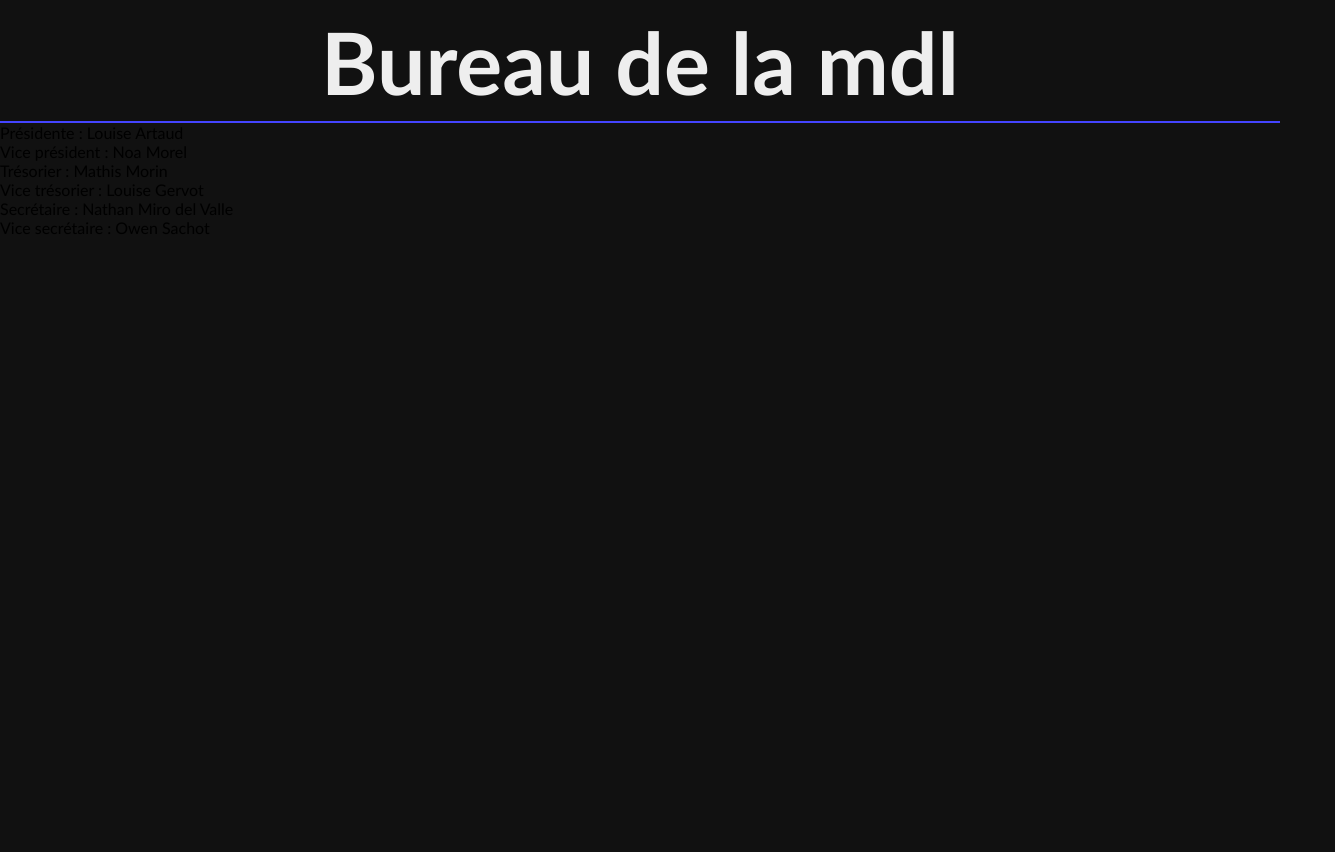
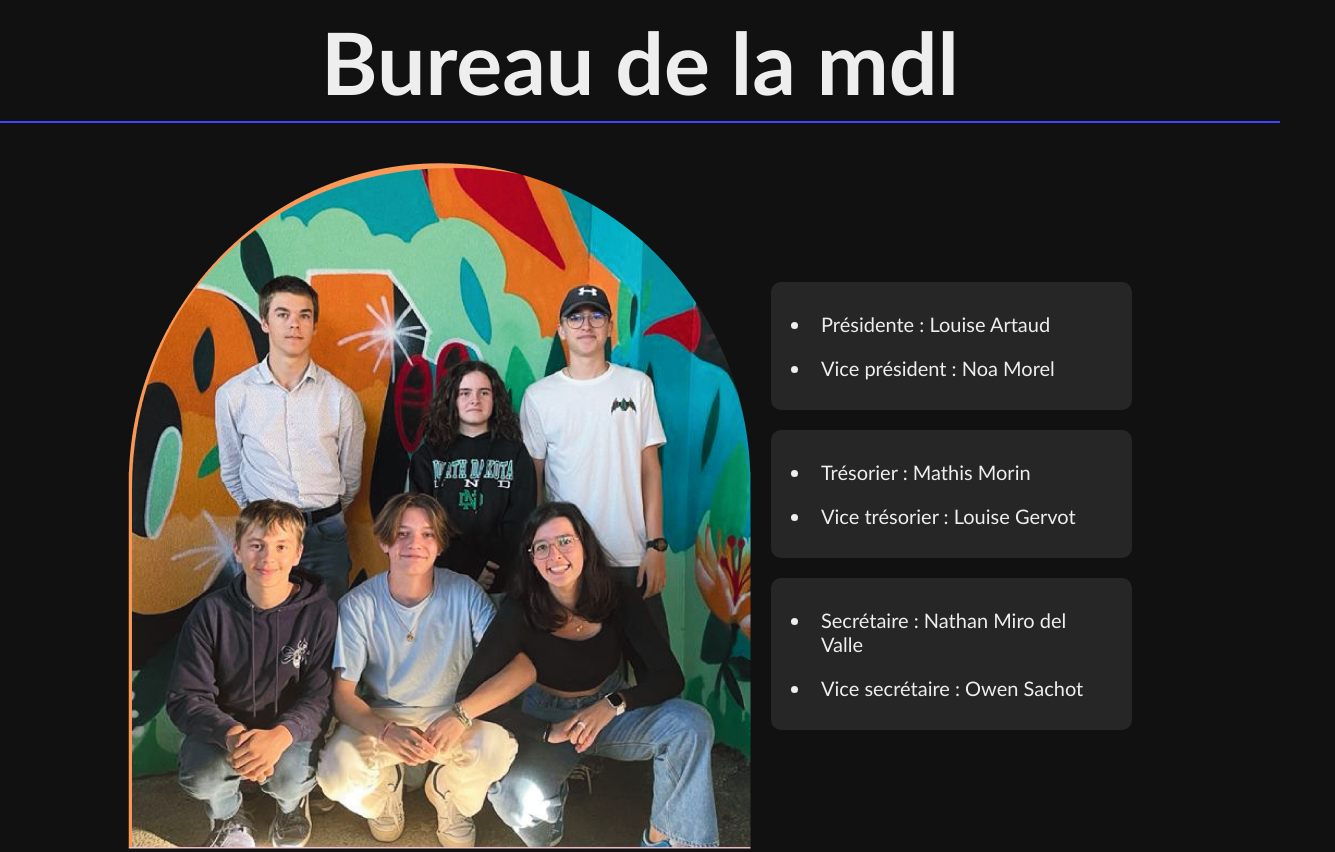
Before and after one commit to pierrbt/MDL-Livet, a website: page presentation.html in a window 1280 px wide. Shown: the top 852 px of the page, 1335 px wide, since content can reach past the window. Before the commit the page ends 800 px from the top, so only its background shows below. Drawn offline with Linux system fonts and the light colour scheme.

Commit message:
feat: presentation

```diff
--- /dev/null
+++ b/css/presentation.css
@@ -0,0 +1,31 @@
+section {
+    margin: 20px auto;
+    width: 80%;
+    padding: 20px;
+    display: flex;
+    flex-direction: row;
+    justify-content: space-evenly;
+    align-items: center;
+}
+
+ul {
+    padding: 20px;
+    background: #262626;
+    border-radius: 10px;
+    margin: 20px;
+}
+
+li {
+    padding: 10px;
+    margin-left: 20px;
+    color: #eee;
+    font-size: 20px;
+}
+
+/* Sur mobile, on met en column stretch */
+@media (max-width: 768px) {
+    section {
+        flex-direction: column;
+        align-items: stretch;
+    }
+}
--- a/presentation.html
+++ b/presentation.html
@@ -1,20 +1,19 @@
 <!doctype html>
 <html lang="en">
 <head>
-    <meta charset="UTF-8" />
-    <meta name="viewport" content="width=device-width, initial-scale=1.0" />
+  <meta charset="UTF-8"/>
+  <meta name="viewport" content="width=device-width, initial-scale=1.0"/>
   <title>Présentation de la MDL</title>
   <script src="/js/presentation.js" defer async></script>
 
-    <link href="/css/presentation.css" rel="stylesheet" />
-    <link href="css/header.css" rel="stylesheet" />
+  <link href="/css/presentation.css" rel="stylesheet"/>
+  <link href="css/header.css" rel="stylesheet"/>
 </head>
 <body>
+<h1>Bureau de la mdl</h1>
 <section>
+  <img src="img/photos/boss.png" alt="Bureau"/>
   <div>
-        <ul>
-          <h1>Bureau de la mdl</h1>
-        </ul>
     <ul>
       <li>Présidente : Louise Artaud</li>
       <li>Vice président : Noa Morel</li>
@@ -28,11 +27,9 @@
       <li>Vice secrétaire : Owen Sachot</li>
     </ul>
   </div>
+
 </section>
-    <!-- <section>
-  <ul>
-    <h1>Conseil d'admininstration</h1>
-  </ul>
+<section>
   <ul>
     <li>Costa Loubière</li>
     <li>Elouan Viala</li>
@@ -47,6 +44,7 @@
     <li>Elie Thoméré</li>
     <li>Dany Morin</li>
   </ul>
-</section> -->
+  <img src="img/photos/ca.png" alt="Bureau"/>
+</section>
 </body>
 </html>
```
Also changed, not shown: css/inscription.css (+1 -51 lines). Lines whose indentation alone changed are shown as unchanged.
